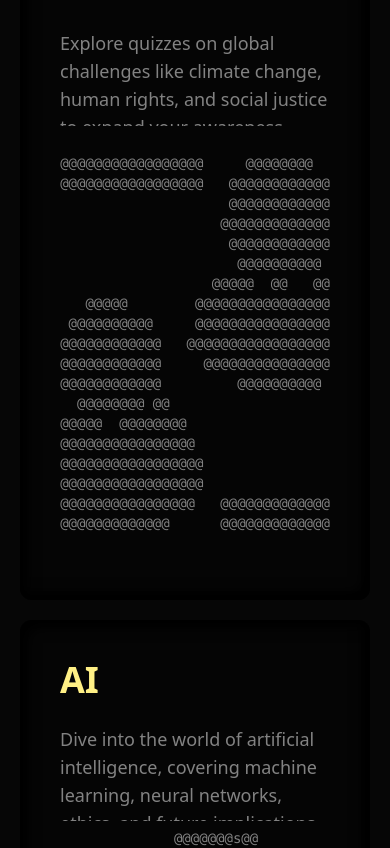
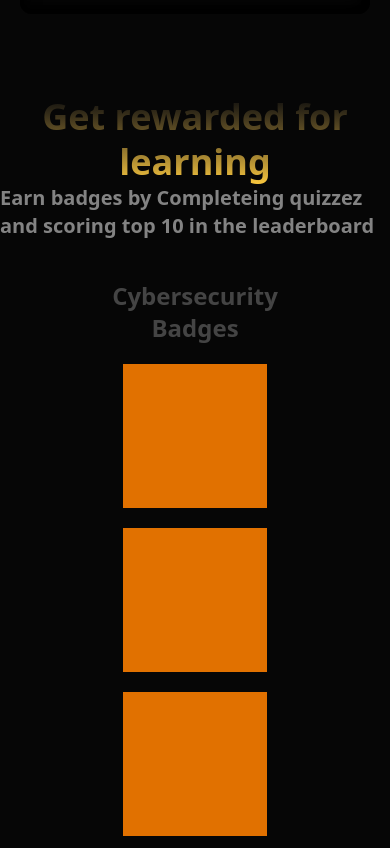
Before and after one commit to gopher93185789/quizzy, a Next.js app: page / in a window 390 px wide. Shown: the part 1602-2450 px from the top of the page. Built offline with nearby package versions, Linux system fonts and the light colour scheme.

Commit message:
made trophy page more responsive and gatve textcard fixed values

```diff
--- a/src/app/page.tsx
+++ b/src/app/page.tsx
@@ -92,7 +92,7 @@ const TrophySection = () => {
             </span>{" "}
             Badges
           </p>
-          <div className="w-full flex flex-row gap-5 justify-center">
+          <div className="w-full flex flex-col sm:flex-row items-center gap-5 justify-center">
             <div className="size-36 bg-amber-600"></div>
             <div className="size-36 bg-amber-600"></div>
             <div className="size-36 bg-amber-600"></div>
@@ -108,7 +108,7 @@ const TrophySection = () => {
             </span>{" "}
             Badges
           </p>
-          <div className="w-full flex flex-row gap-5 justify-center ">
+          <div className="w-full flex flex-col sm:flex-row items-center gap-5 justify-center ">
             <div className="size-36 bg-amber-600"></div>
             <div className="size-36 bg-amber-600"></div>
             <div className="size-36 bg-amber-600"></div>
@@ -124,7 +124,7 @@ const TrophySection = () => {
             </span>{" "}
             Badges
           </p>
-          <div className="w-full flex flex-row gap-5 justify-center ">
+          <div className="w-full flex flex-col sm:flex-row items-center gap-5 justify-center ">
             <div className="size-36 bg-amber-600"></div>
             <div className="size-36 bg-amber-600"></div>
             <div className="size-36 bg-amber-600"></div>
--- a/src/components/TextCard.tsx
+++ b/src/components/TextCard.tsx
@@ -10,14 +10,14 @@ interface TextCardProps {
 export function TextCard({ text, title, titleColor, children }: TextCardProps) {
   return (
     <>
-      <div className="h-[80vh] overflow-hidden  shadow-inset p-10 w-full lg:w-1/4 flex flex-col rounded-xl shadow-lg bg-[#050505]">
+      <div className="h-fit sm:h-190  overflow-hidden  shadow-inset p-10 w-full lg:w-1/4 flex flex-col rounded-xl shadow-lg bg-[#050505]">
         <p className={`w-full h-1/12 text-4xl sm:text-5xl ${titleColor} font-bold`}>
           {title}
         </p>
         <p className="w-full h-2/12 text-lg font-medium mt-4 overflow-hidden text-white/50">
           {text}
         </p>
-        <div className="w-full h-9/12 overflow-hidden">
+        <div className="w-full sm:block hidden h-9/12 overflow-hidden">
           {children}
         </div>
       </div>
```
